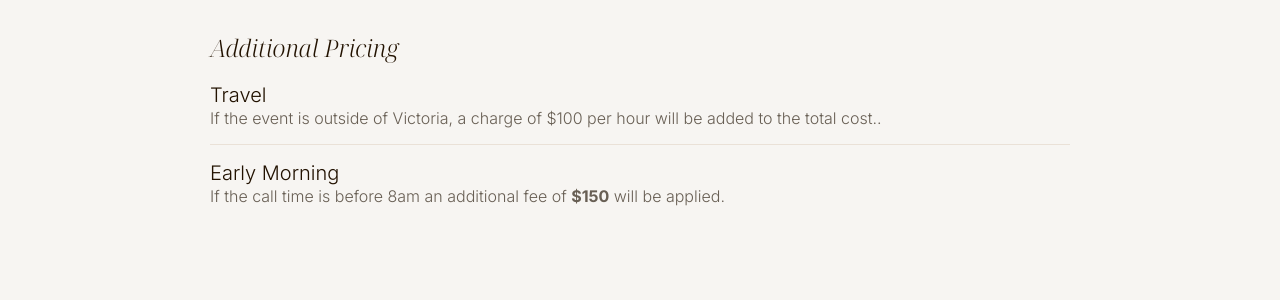
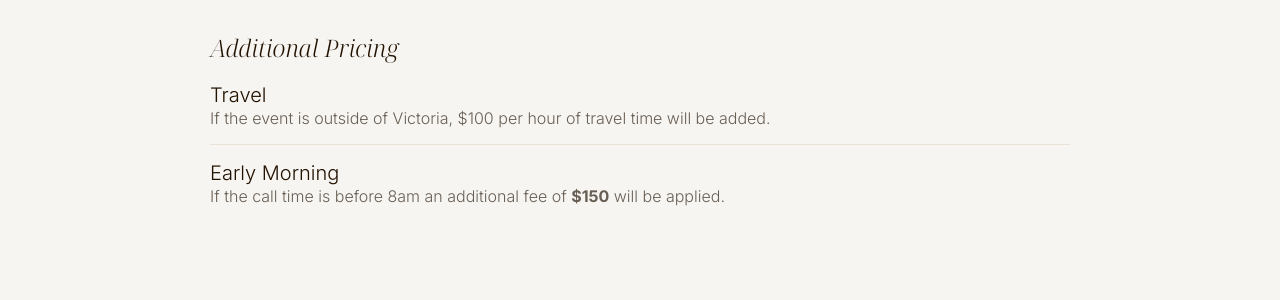
Before and after one commit to mariannemoore/mariannemoore.github.io, a Jekyll site: the page built from pricing.md, in a window 1280 px wide and 900 px high, scrolled down 2083 px. Shown: the part 306-606 px from the top of the window. Built offline with Jekyll 4.4.1, drawn with Linux system fonts in a browser that asks for light colours.

Commit message:
Fixed typo

```diff
--- a/_data/pricing.yml
+++ b/_data/pricing.yml
@@ -25,7 +25,7 @@ additional:
   - service: Travel
     cost:
     description: |
-      If the event is outside of Victoria, a charge of $100 per hour will be added to the total cost..
+      If the event is outside of Victoria, $100 per hour of travel time will be added.
   - service: Early Morning
     cost:
     description: |
```
